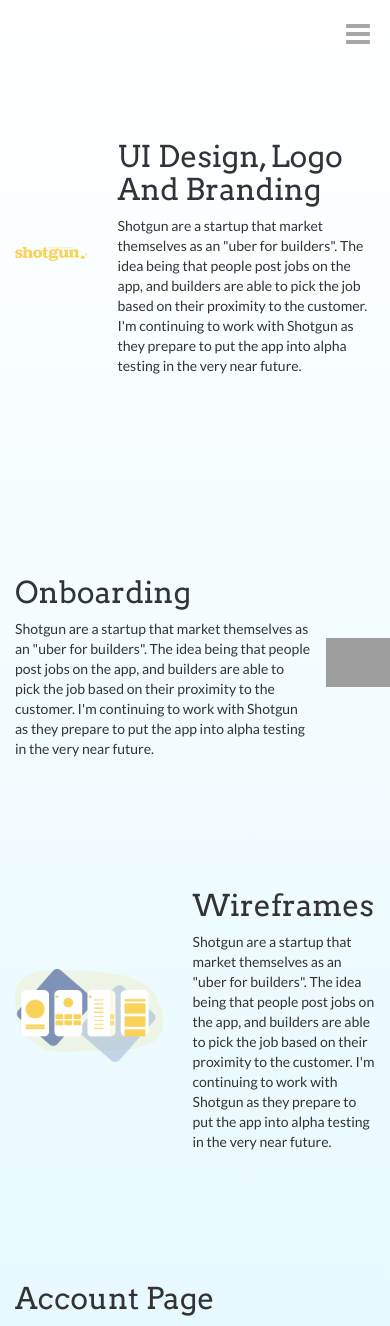
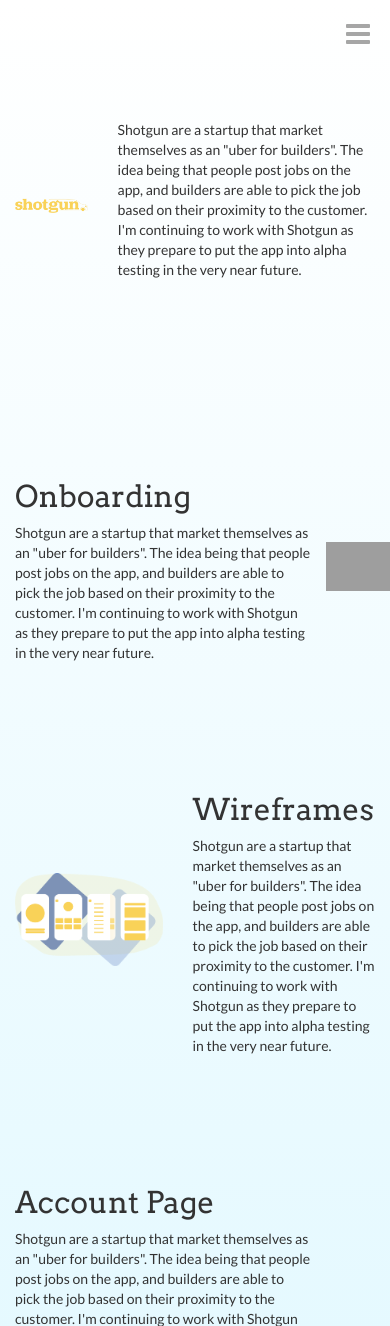
Before and after one commit to olu1987/leshia_thomas_new, a PHP site: page /shotgun.php in a window 390 px wide. Shown: the top 1326 px of the page. Run offline with PHP 8.4, Linux system fonts and the light colour scheme; grey boxes are pictures that could not be loaded.

Commit message:
further changes for shotgun

```diff
--- a/footer.php
+++ b/footer.php
@@ -3,7 +3,7 @@
         <p>Designed by <a class="text-uppercase anchor-link leshia-link"  data-anchor="home" href="#" data-link="index.php">leshia thomas</a></p>
     </div>
     <div class="col-md-4 text-center">
-        <h2>Leshia Thomas<br><small>2018</small></h2>
+        <h2>Leshia Thomas<br><small>2019</small></h2>
     </div>
     <div class="col-md-4">
         <ul class="list-inline text-right mt-20">
--- a/shotgun.php
+++ b/shotgun.php
@@ -11,7 +11,6 @@
           <img class="img-responsive" src="img/shotgun-logo.png" />
         </div>
         <div class="col-md-7">
-        <h2>UI Design, Logo and branding</h2>
           <p>Shotgun are a startup that market themselves as an "uber for builders".
             The idea being that people post jobs on the app, and builders are able to pick
             the job based on their proximity to the customer. I'm continuing to work with Shotgun
@@ -36,7 +35,7 @@
       <div class="col-md-8 col-sm-6">
           <img class="img-responsive" src="img/shotgun-wireframe.png" />
         </div>
-        <div class="col-md-3 col-sm-6">
+        <div class="col-md-4 col-sm-6">
            <h2>wireframes</h2>
            <p>Shotgun are a startup that market themselves as an "uber for builders".
             The idea being that people post jobs on the app, and builders are able to pick
```
